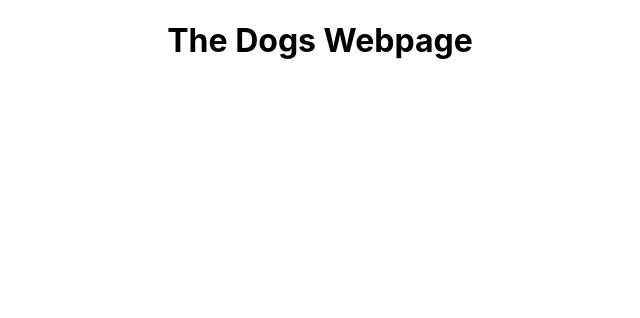
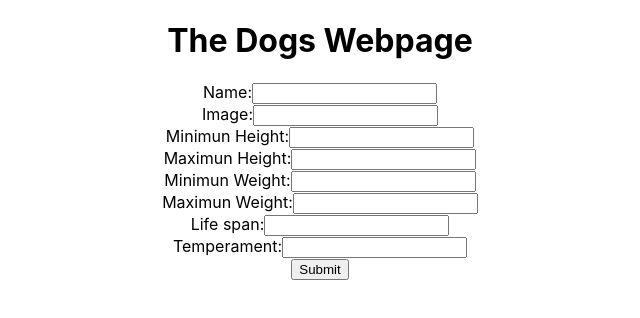
Before and after one commit to danieltelo95/dogsrepository, a React (Create React App) app in the folder client/: page /create in a window 1280 px wide. Before the commit this address had no page. Shown: the top 318 px of the page, without its empty margins (320-960 px from the left). Built offline with nearby package versions, Linux system fonts and the light colour scheme.

Commit message:
Crear Raza completo!

```diff
--- a/client/src/App.js
+++ b/client/src/App.js
@@ -2,6 +2,7 @@ import { Routes, Route } from 'react-router-dom';
 import './App.css';
 import HomeCards from './components/Card/Home/Homecards';
 import LandingPage from './components/Card/Landing/LandingPage';
+import FormCreate from './components/Card/Form/CreateForm';
 
 const URL = 'http://localhost:3001/dogs'
 
@@ -12,7 +13,9 @@ function App() {
       <h1>The Dogs Webpage</h1>
       <Routes>
         <Route path='/home' element={<HomeCards/>} />
+        <Route path='/create' element={<FormCreate/>}/>
         <Route path='/' element={<LandingPage/>}/>
+
       </Routes>
     </div>
   );
--- /dev/null
+++ b/client/src/components/Card/Form/CreateForm.jsx
@@ -0,0 +1,114 @@
+import { useState } from "react"
+import axios from "axios"
+
+const FormCreate = () => {
+    const [postDog, setPostDog] = useState(false)
+    const [create, setCreate] = useState(true)
+    const [input, setInput] = useState({
+        name: '',
+        image: '',
+        minheight: '',
+        maxheight: '',
+        minweight:'',
+        maxweight: '',
+        life_span: '',
+        temperament: [],
+    })
+
+    // const [error, setError] = useState ({
+    //     name: '',
+    //     image: '',
+    //     minheight: '',
+    //     maxheight: '',
+    //     minweight:'',
+    //     maxweight: '',
+    //     life_span: '',
+    //     teperament: [],
+    // })
+
+    const handleChange = (event) => {
+        setInput({
+            ...input,
+            [event.target.name]: event.target.value
+        })
+    }
+
+    const handleSubmit = async (event) => {
+        event.preventDefault();
+        if(!input.name || !input.minheight || !input.minweight ||!input.life_span || !input.temperament){
+            alert('Complete los campos obligatorios')
+        return
+        }
+    try {
+        let newDog = {
+            name: input.name,
+            image: input.image,
+            height: `${input.minheight} - ${input.maxheight}`,
+            weight: `${input.minweight} - ${input.maxheight}`,
+            life_span: input.life_span,
+            temperament: input.temperament
+        }
+
+        const response = await axios.post('http://localhost:3001/dogs/', newDog)
+
+        if(response){
+            setPostDog(true)
+            setCreate(false)
+        }else console.log('Hubo un error al crear al perro');
+    } catch (error) {
+        console.error('Error al enviar los datos a la base de datos: ', error)
+    }
+    }
+
+    return (
+        <>
+        {postDog &&
+            <div>
+                <h2>Perro creado con éxito</h2>
+            </div>
+        }
+            {create &&
+                <div>
+                    <form onSubmit={handleSubmit} >
+                        <div>
+                            <label>Name:</label>
+                            <input name="name" value={input.name} onChange={handleChange}/>
+                        </div>
+                        <div>
+                            <label>Image:</label>
+                            <input name="image" value={input.image} onChange={handleChange}/>
+                        </div>
+                        <div>
+                            <label>Minimun Height:</label>
+                            <input name="minheight" value={input.minheight} onChange={handleChange}/>
+                        </div>
+                        <div>
+                            <label>Maximun Height:</label>
+                            <input name="maxheight" value={input.maxheight} onChange={handleChange}/>
+                        </div>
+                        <div>
+                            <label>Minimun Weight:</label>
+                            <input name="minweight" value={input.minweight} onChange={handleChange}/>
+                        </div>
+                        <div>
+                            <label>Maximun Weight:</label>
+                            <input name="maxweight" value={input.maxweight} onChange={handleChange}/>
+                        </div>
+                        <div>
+                            <label>Life span:</label>
+                            <input name="life_span" value={input.life_span} onChange={handleChange}/>
+                        </div>
+                        <div>
+                            <label>Temperament:</label>
+                            <input name="temperament" value={input.temperament} onChange={handleChange}/>
+                        </div>
+                        <button type="submit">Submit</button>
+                    </form>
+                </div>
+            }
+         </>
+    )
+
+}
+
+export default FormCreate
```
Also changed, not shown: 1 other file (tests, documents, lock files or other folders).
